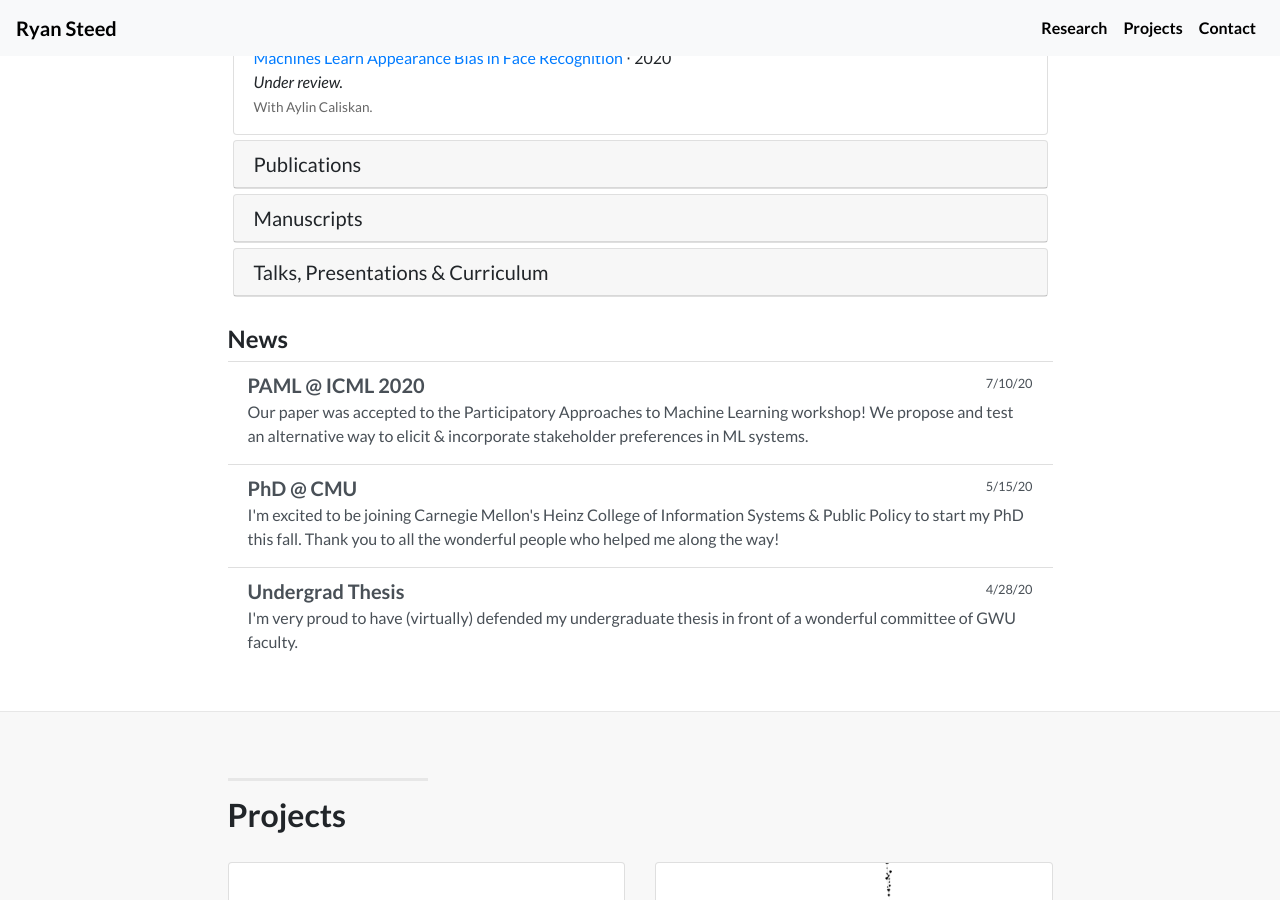
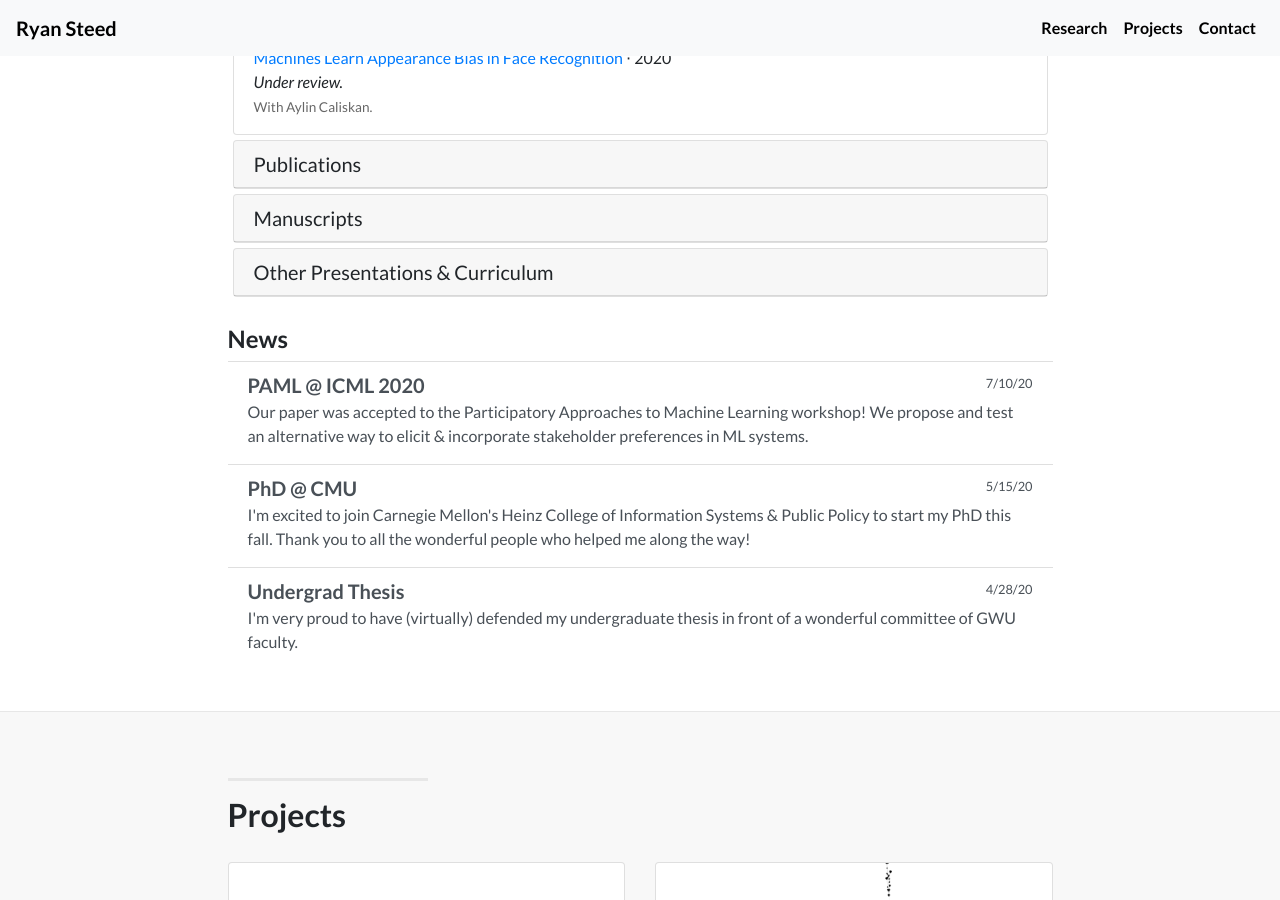
Before and after one commit to rsteed11/rsteed11.github.io, a Jekyll site: the page built from index.html, in a window 1280 px wide and 900 px high, scrolled down 917 px. Built offline with Jekyll 4.4.1, drawn with Linux system fonts in a browser that asks for light colours; nearby versions of some CDN libraries; a style sheet for code colours, icons or effects is not loaded.

Commit message:
:pencil: grammar polish

```diff
--- a/_data/news.yml
+++ b/_data/news.yml
@@ -3,7 +3,7 @@
   date: 7/10/20
   link: https://participatoryml.github.io/
 - header: PhD @ CMU
-  message: I'm excited to be joining Carnegie Mellon's Heinz College of Information Systems & Public Policy to start my PhD this fall. Thank you to all the wonderful people who helped me along the way!
+  message: I'm excited to join Carnegie Mellon's Heinz College of Information Systems & Public Policy to start my PhD this fall. Thank you to all the wonderful people who helped me along the way!
   date: 5/15/20
   link: https://www.heinz.cmu.edu
 - header: AIES-2020
--- a/_data/research.yml
+++ b/_data/research.yml
@@ -75,7 +75,7 @@
     #   url: docs/plato-popper.pdf
     #   meta: Winner of the GWU Strasser Writing Prize.
 - id: talks
-  subject: Talks, Presentations & Curriculum
+  subject: Other Presentations & Curriculum
   data:
     - title: "The Grand Narrative: A History of Economics Through Data"
       meta: Curriculum.
```
